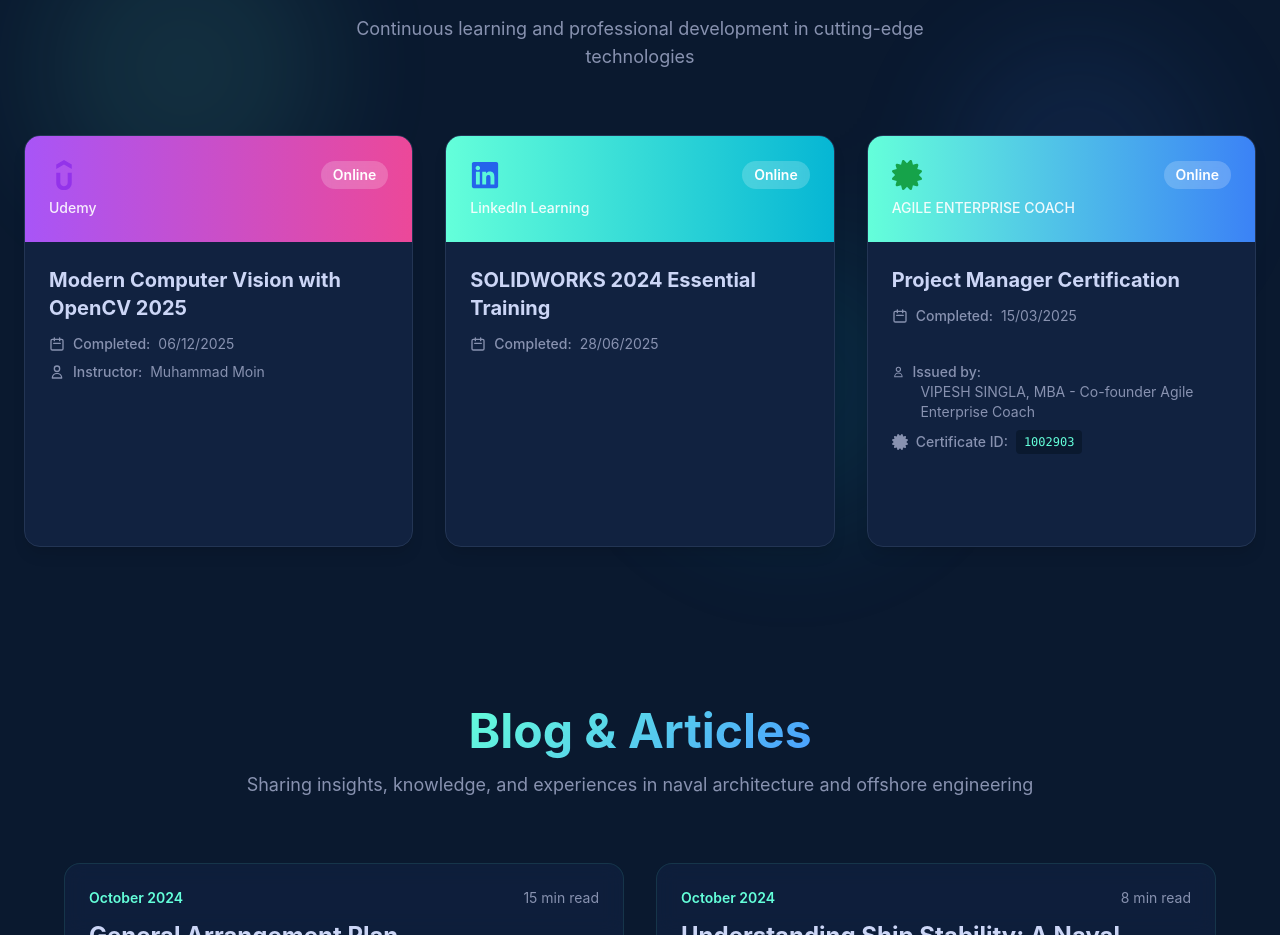
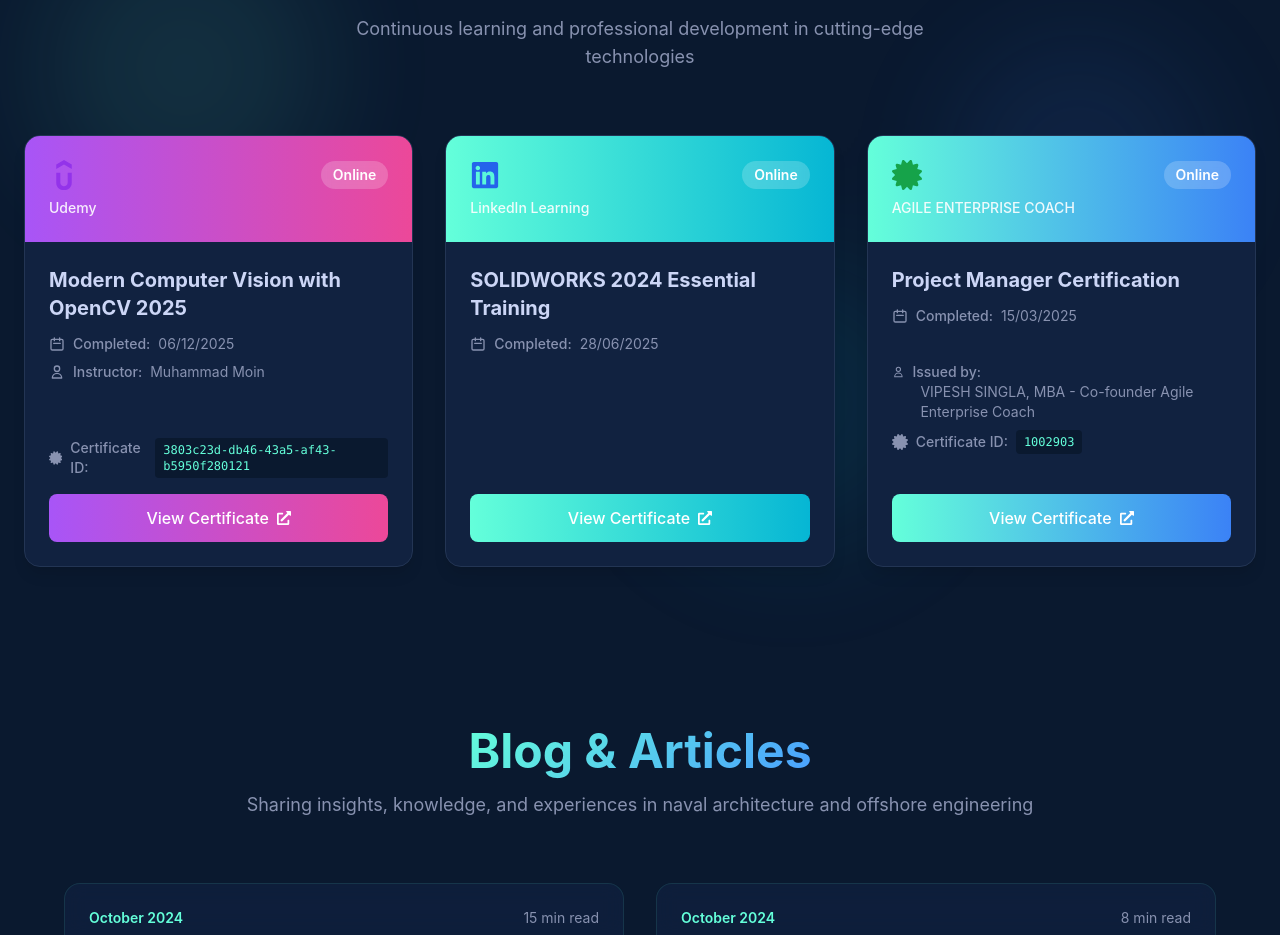
Before and after one commit to D3V1LxD/itsmahim.qzz.io, a Next.js app: page / in a window 1280 px wide. Shown: the part 4680-5615 px from the top of the page. Built offline with nearby package versions, Linux system fonts and the light colour scheme.

Commit message:
Fix certificate buttons visibility by making parent card flex container

```diff
--- a/components/Certifications.tsx
+++ b/components/Certifications.tsx
@@ -23,6 +23,7 @@ const certifications: Certification[] = [
     provider: 'Udemy',
     date: '06/12/2025',
     mode: 'Online',
+    certificateId: '3803c23d-db46-43a5-af43-b5950f280121',
     instructor: 'Muhammad Moin',
     link: '/3803c23d-db46-43a5-af43-b5950f280121.pdf',
   },
@@ -125,7 +126,7 @@ export default function Certifications() {
           {certifications.map((cert, index) => (
             <div
               key={cert.id}
-              className={`group bg-[#112240] rounded-2xl shadow-lg hover:shadow-2xl hover:shadow-[#64ffda]/20 transition-all duration-500 overflow-hidden border border-[#233554] hover:border-[#64ffda]/50 ${
+              className={`group bg-[#112240] rounded-2xl shadow-lg hover:shadow-2xl hover:shadow-[#64ffda]/20 transition-all duration-500 overflow-hidden border border-[#233554] hover:border-[#64ffda]/50 flex flex-col ${
                 isVisible
                   ? 'opacity-100 translate-y-0'
                   : 'opacity-0 translate-y-10'
@@ -157,7 +158,7 @@ export default function Certifications() {
               </div>
 
               {/* Content */}
-              <div className="p-6 flex flex-col h-full">
+              <div className="p-6 flex flex-col flex-grow">
                 <h4 className="text-xl font-bold text-[#ccd6f6] mb-3 group-hover:text-[#64ffda] transition-colors">
                   {cert.title}
                 </h4>
```
